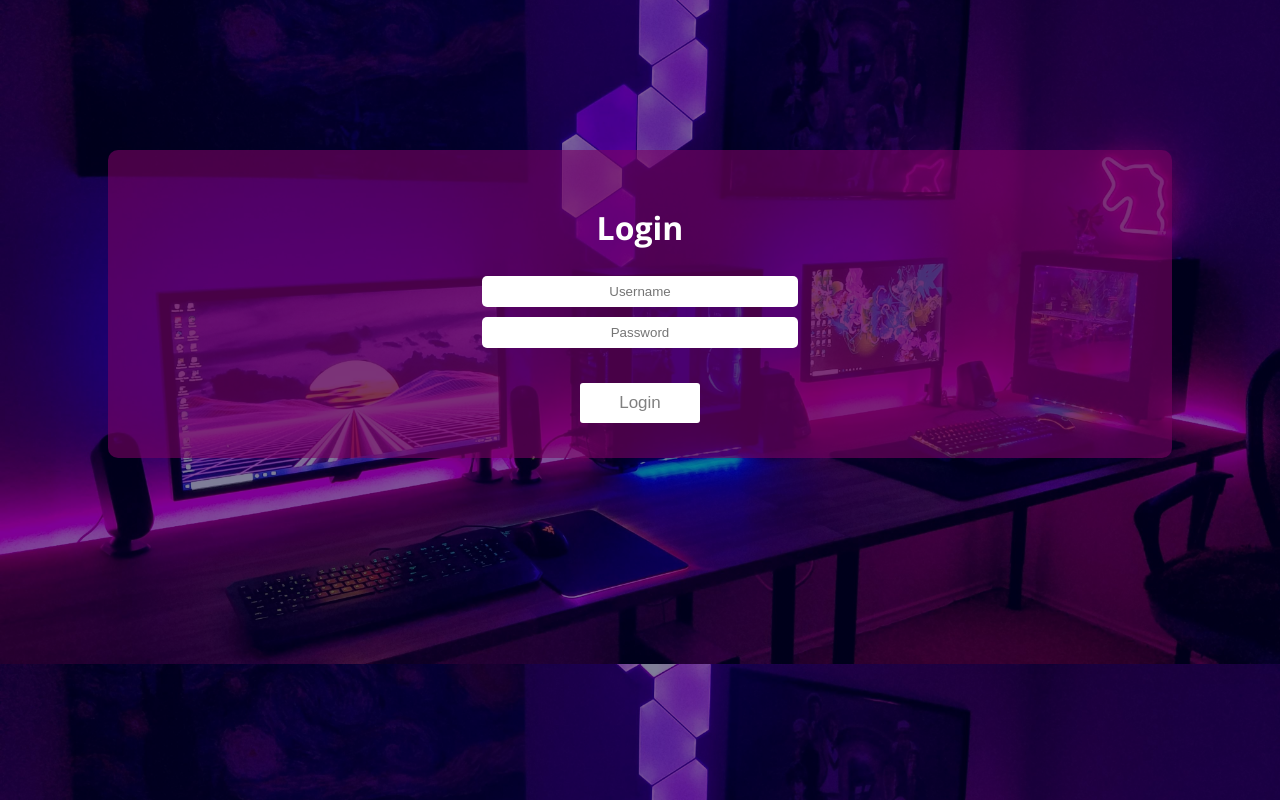
After one commit to Leymabeans/lame-games, a PHP site: page /admin/login/l.php in a window 1280 px wide. The commit adds this page. Run offline with PHP 8.4, Linux system fonts and the light colour scheme.

Commit message:
Started creating admin functionality

```diff
--- /dev/null
+++ b/admin/login/l.php
@@ -0,0 +1,32 @@
+
+<!--Meta Data======================================================= -->
+<!DOCTYPE html>
+<html lang="en">
+  <head>
+    <title>Admin Login</title>
+    <meta charset="utf-8">
+    <meta name="viewport" content="width=device-width, initial-scale=1">
+    <link href="../../private/images/favicon.ico" rel="shortcut icon">
+    <link href="https://fonts.googleapis.com/css?family=Open+Sans:300,400,700" rel="stylesheet">
+    <link href="https://fonts.googleapis.com/css?family=Merriweather:700" rel="stylesheet">
+    <link href="../../private/css/login-system.css" rel="stylesheet" type="text/css">
+  </head>
+
+
+
+<!--Loader===========================================================-->
+  <body onload="myFunction()">
+    <div id="loader"></div>
+
+    <div class="grid-container">
+      <div class="adm_login">
+        <h1>Login</h1>
+        <form method="post" action="./login.php" autocomplete="new-password">
+          <input class="input" type="text" name="adm_username" placeholder="Username" onfocus="this.placeholder = ''" required pattern="[A-Za-z0-9]{3,}"" title="Only contain letters and numbers. 4 characters or more"><br>
+          <input class="input" type="password" placeholder="Password" onfocus="this.placeholder = ''" name="adm_password" pattern="(?=.*\d)(?=.*[a-z])(?=.*[A-Z]).{6,}" title="Must contain at least one number and one uppercase and lowercase letter, and at least 6 or more characters"><br>
+          <input type="submit" value="Login">
+        </form>
+      </div>
+    </div>
+  </body>
+</html>
--- a/private/css/login-system.css
+++ b/private/css/login-system.css
@@ -46,6 +46,15 @@
   margin: 150px 20px;
 }
 
+.adm_login {
+  grid-column: 1 / 3;
+  text-align: center;
+  width: 80%;
+  background-color: rgba(121, 2, 99, 0.6);
+  border-radius: 10px;
+  padding: 35px 20px;
+  margin: 150px auto;
+}
 h1, h2 {
   color: #ffffff;
 }
```
Also changed, not shown: admin/login/login.php (added, +61 -0 lines), admin/login/logout.php (added, +10 -0 lines), admin/pages/admin.php (added, +17 -0 lines).
